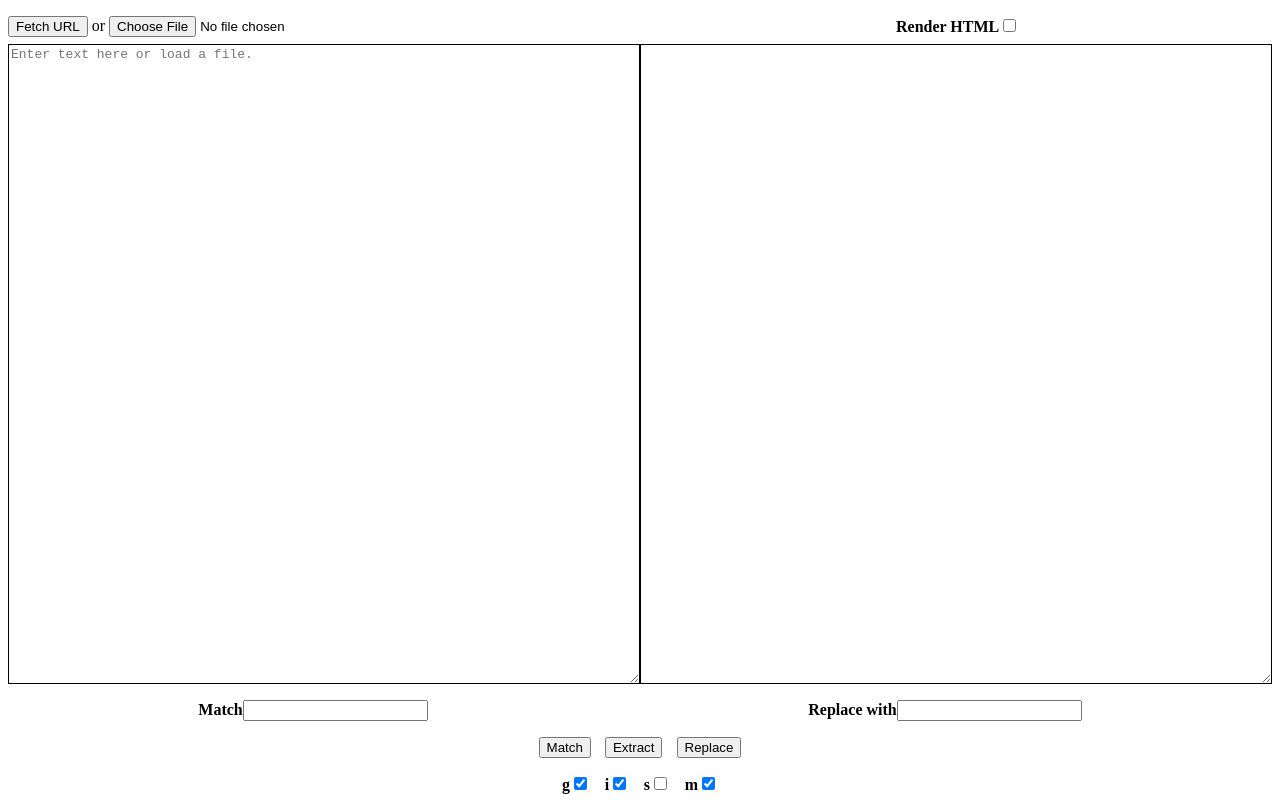
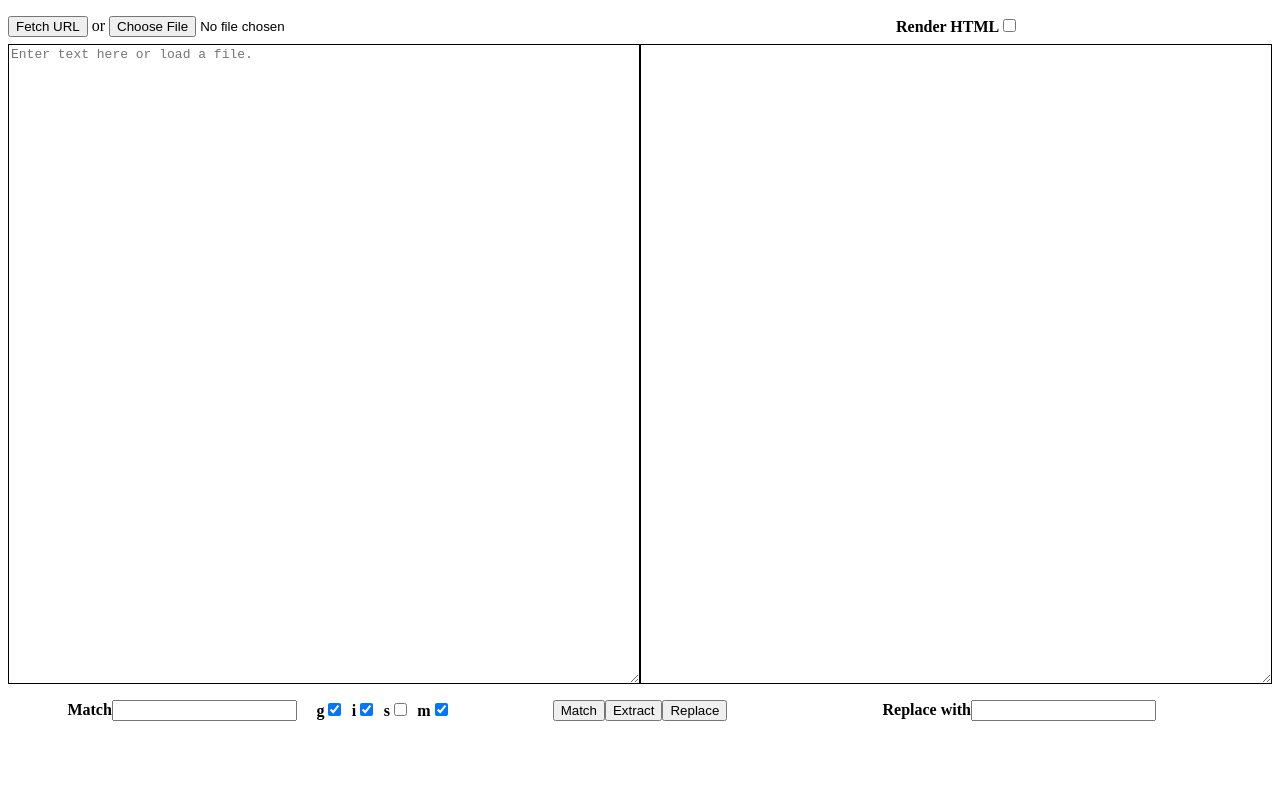
Before and after one commit to brunnock/RegEx-Edit, a React (Vite) app: page / in a window 1280 px wide. Built offline with nearby package versions, Linux system fonts and the light colour scheme.

Commit message:
use grids for input fields

```diff
--- a/src/App.jsx
+++ b/src/App.jsx
@@ -36,12 +36,16 @@ function App() {
     <>
 
       <div id='topButtons'>
+	<div id='fetchButtonsDiv'>
 	  <button onClick={getURL}>Fetch URL</button>
 	  {' or '}
 	  <input type="file" id="file-input" onChange={handleFile} />
+	</div>
+	<div id='renderCheckDiv'>
 	  <label>
             Render HTML<input type="checkbox" name="htmlCheckbox" value={state.renderHTML} onChange={e=>setData('renderHTML', e.target.checked)} />
 	  </label>
+	</div>
       </div>
 
       <div id='IO'>
@@ -61,22 +65,37 @@ function App() {
 	}
       </div>
 
+
       <div id='regexDIV'>
 
+	<div id='firstRegexDIV'>
+	  <div id='matchbox'>
 	    <label>Match
 	      <input type="text" onChange={e=>setData('regex', e.target.value)} />
 	      {state.regexError && <abbr title={state.regexError}>error</abbr>}
 	    </label>
+	  </div>
 
-	<label>Replace with
-	  <input type="text" value={state.replacement}
-		 onChange={e=>setData('replacement', e.target.value)} />
+	  <div id="flags">
+	    <label>
+              g<input type="checkbox" checked={state.global} onChange={e=>setData('global', e.target.checked)} />
 	    </label>
 
+	    <label>
+              i<input type="checkbox" checked={state.insensitive} onChange={e=>setData('insensitive', e.target.checked)} />
+	    </label>
+
+	    <label>
+              s<input type="checkbox" checked={state.dotall} onChange={e=>setData('dotall', e.target.checked)} />
+	    </label>
+
+	    <label>
+              m<input type="checkbox" checked={state.multiline} onChange={e=>setData('multiline', e.target.checked)} />
+	    </label>
+	  </div>
 	</div>
 
-      <div className='buttonsDIV'>
-
+	<div>
 	  {(state.showMatches) ?
 	   <button onClick={()=>dispatch({type:'edit'})}>Edit</button>
 	   :
@@ -98,7 +117,13 @@ function App() {
 	     <button onClick={()=>dispatch({type:'clear'})}>Clear Buffers</button>
 	   </>
 	  }
+	</div>
 
+	<div>
+	  <label>Replace with
+	    <input type="text" value={state.replacement}
+		   onChange={e=>setData('replacement', e.target.value)} />
+	  </label>
 
 	  {state.output.length>1 &&
 	   <button onClick={()=>dispatch({type:'useReplacements'})}>Use replacements</button>}
@@ -108,25 +133,7 @@ function App() {
 
 	</div>
 
-      <div className='buttonsDIV'>
-	<label>
-          g<input type="checkbox" checked={state.global} onChange={e=>setData('global', e.target.checked)} />
-	</label>
-
-	<label>
-          i<input type="checkbox" checked={state.insensitive} onChange={e=>setData('insensitive', e.target.checked)} />
-	</label>
-
-	<label>
-          s<input type="checkbox" checked={state.dotall} onChange={e=>setData('dotall', e.target.checked)} />
-	</label>
-
-	<label>
-          m<input type="checkbox" checked={state.multiline} onChange={e=>setData('multiline', e.target.checked)} />
-	</label>
       </div>
-
-
     </>
   )
 }
--- a/src/style.css
+++ b/src/style.css
@@ -4,6 +4,16 @@ div {
 
 #topButtons {
     margin:0;
+    display:grid;
+    grid-template-columns: auto auto;
+}
+
+#topButtons div {
+    margin:0;
+}
+
+#renderCheckDiv {
+    justify-self:center;
 }
 
 #topButtons label {
@@ -29,16 +39,27 @@ textarea, pre, iframe {
 }
 
 #regexDIV {
-    display:flex;
-    justify-content:space-around;
+    display:grid;
+    grid-template-columns: 40% auto 40%;
+    justify-items: center;
 }
 
-.buttonsDIV {
-    text-align:center;
+#firstRegexDIV {
+    display:flex;
+    flex-direction:row;
+    flex-wrap:wrap;
 }
 
-.buttonsDIV button, .buttonsDIV label {
-    margin:0 1ex;
+#matchbox {
+    padding-right:1em;
+}
+
+#flags label {
+    padding:0 .5ex;
+}
+
+#regexDIV div {
+    margin:0;
 }
 
 label {
```
Lines whose indentation alone changed are shown as unchanged.
